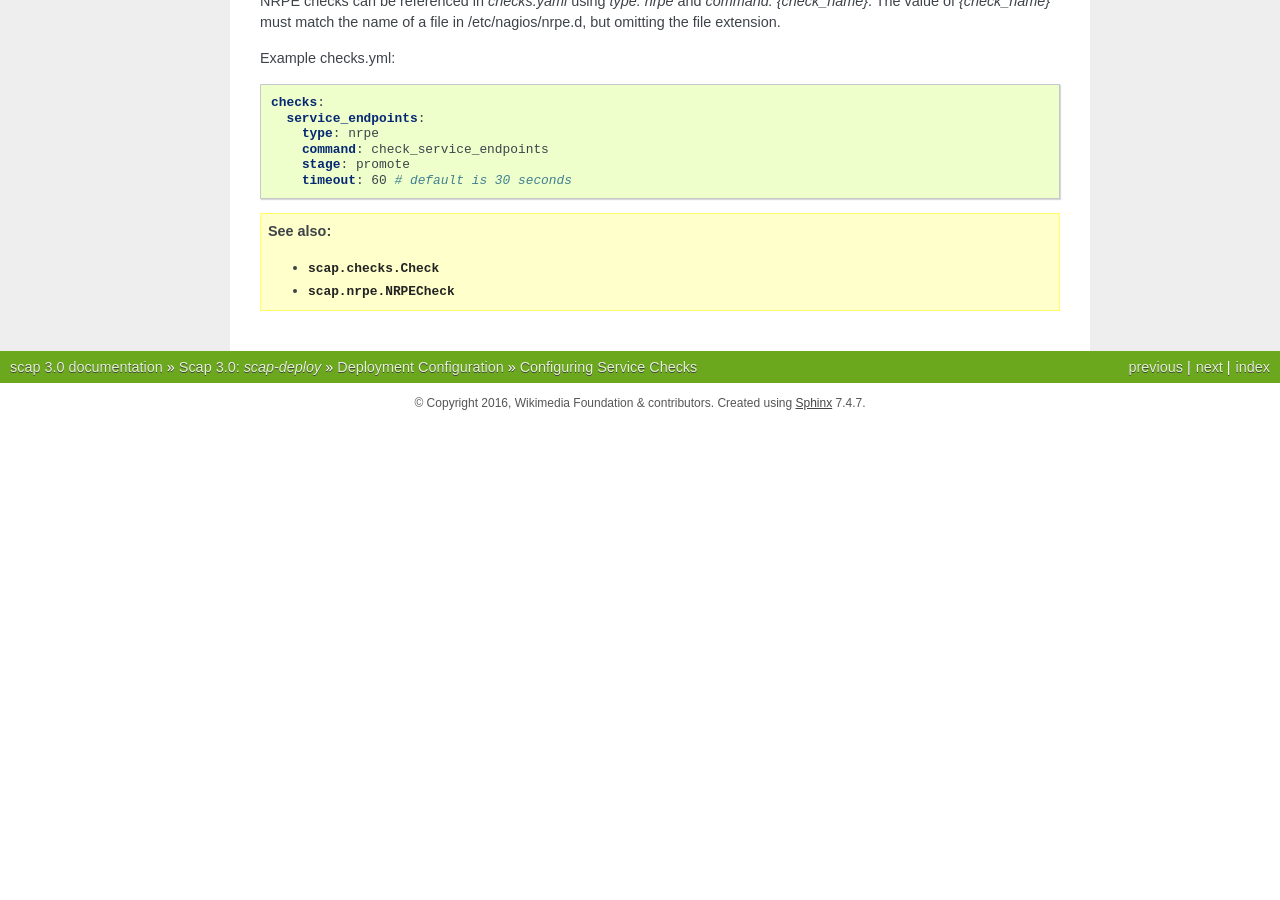
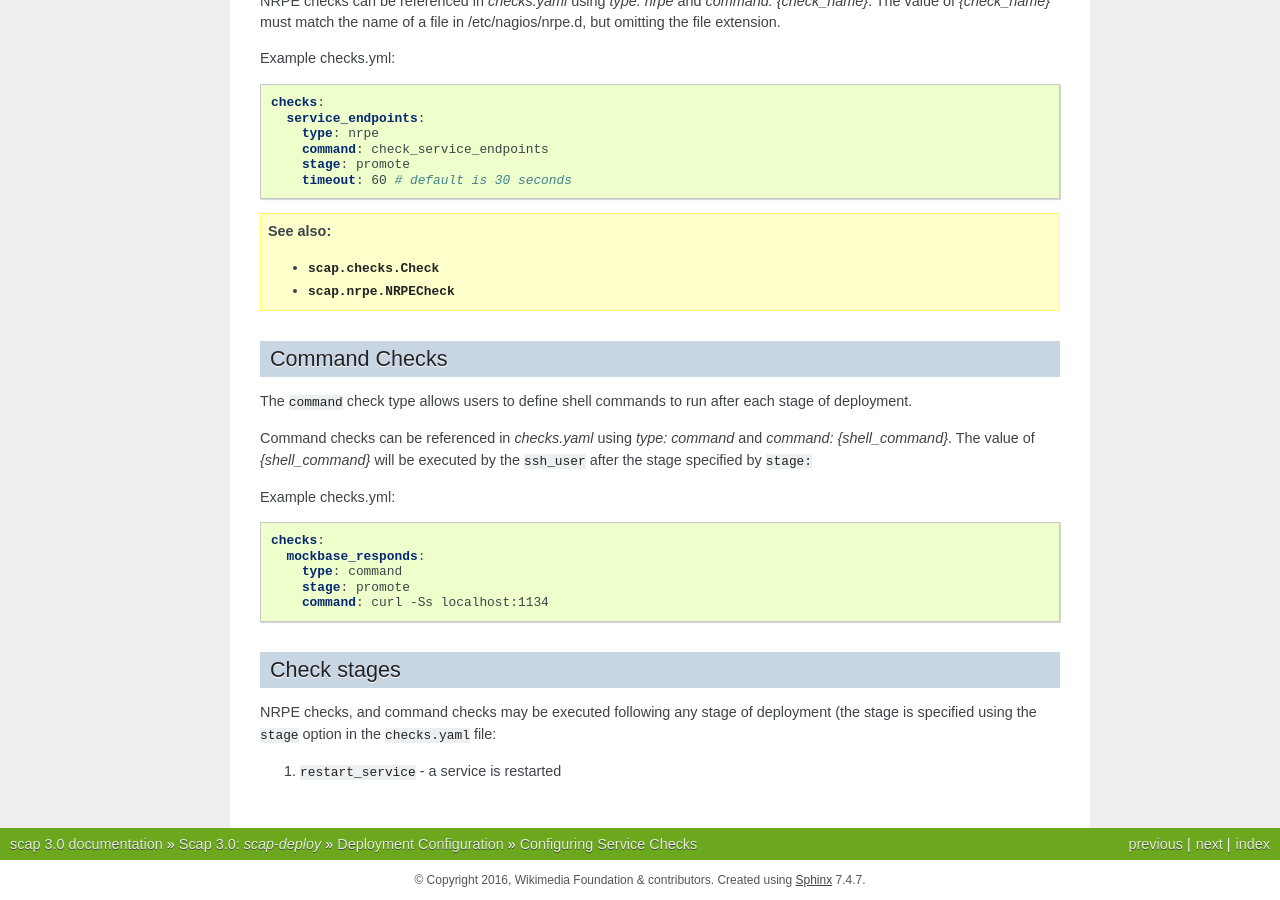
Before and after one commit to wikimedia/mediawiki-tools-scap, a Sphinx documentation site: the page built from docs/scap3/checks.rst, in a window 1280 px wide and 900 px high, scrolled down 870 px. Built offline with Sphinx 7.4.7, drawn with Linux system fonts in a browser that asks for light colours; before the commit the page ends 1293 px from its top, so only the background shows below that; some of the changed text lies outside the part shown.

Commit message:
Update check documentation add restart_service
Projects: #release-engineering-team

Summary:
Update all info on command checks in docs to make note of the new
restart_service stage

Test Plan: Generate the docs via tox. Read 'em.

Reviewers: mmodell, dduvall, demon, #release-engineering-team

Reviewed By: demon, #release-engineering-team

Subscribers: jenkins

Differential Revision: https://phabricator.wikimedia.org/D150

```diff
--- a/docs/scap3/checks.rst
+++ b/docs/scap3/checks.rst
@@ -69,6 +69,26 @@ Example checks.yml:
     * :class:`scap.checks.Check`
     * :class:`scap.nrpe.NRPECheck`
 
+Command Checks
+===================
+
+The ``command`` check type allows users to define shell commands to run after
+each stage of deployment.
+
+Command checks can be referenced in `checks.yaml` using `type: command` and
+`command: {shell_command}`. The value of `{shell_command}` will be executed
+by the ``ssh_user`` after the stage specified by ``stage:``
+
+Example checks.yml:
+
+.. code-block:: yaml
+
+    checks:
+      mockbase_responds:
+        type: command
+        stage: promote
+        command: curl -Ss localhost:1134
+
 ..
  TODO: Logstash/Graphite Checks
  ==============================
@@ -77,3 +97,12 @@ Example checks.yml:
  either a logstash and/or a graphite metric to detect anomalies in the rate of
  key events related to the deployment. The canonical use case is to check for a
  jump in the error rate for a service after deploying a new version.
+
+Check stages
+============
+
+NRPE checks, and command checks may be executed following any stage of
+deployment (the stage is specified using the ``stage`` option in the
+``checks.yaml`` file:
+
+#. ``restart_service`` - a service is restarted
--- a/docs/scap3/quickstart/deployer.rst
+++ b/docs/scap3/quickstart/deployer.rst
@@ -139,7 +139,7 @@ with this information via an annotated ``git tag``.
       "commit": "70eb01ed946c6bdc7d94b5b71abe81b9ea2e8d0c"
     }
 
-.. _configuring a git repo: /scap3/repo_config.html#available-configuration-variables
-.. _deploy documentation: /scap3/deploy_commands.html#deploy
-.. _See ``deploy-log`` examples: /scap3/deploy_commands.html#examples
+.. _configuring a git repo: ../repo_config.html#available-configuration-variables
+.. _deploy documentation: ../deploy_commands.html#deploy
+.. _See ``deploy-log`` examples: ../deploy_commands.html#examples
 .. _logstash: https://logstash.wikimedia.org
```
Also changed, not shown: docs/scap3/quickstart/setup.rst (+11 -7 lines).
